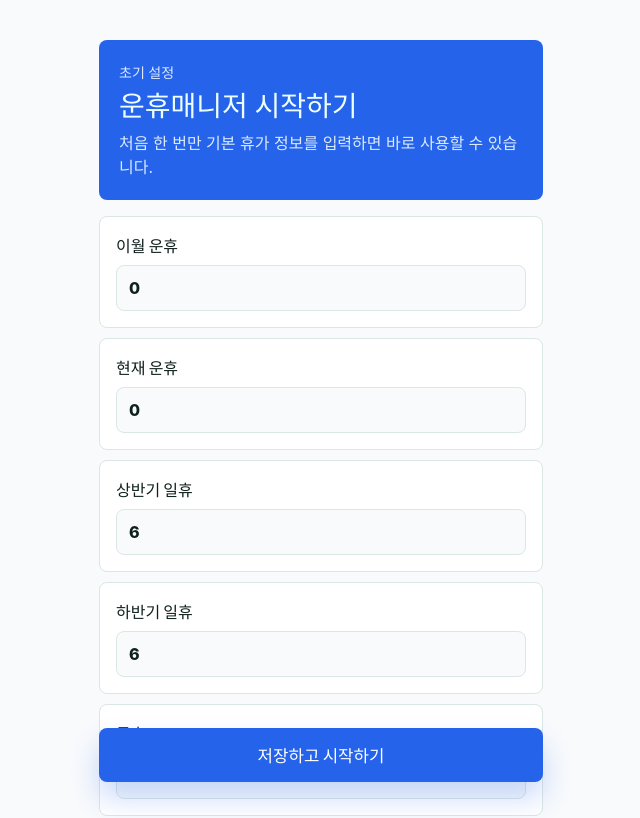
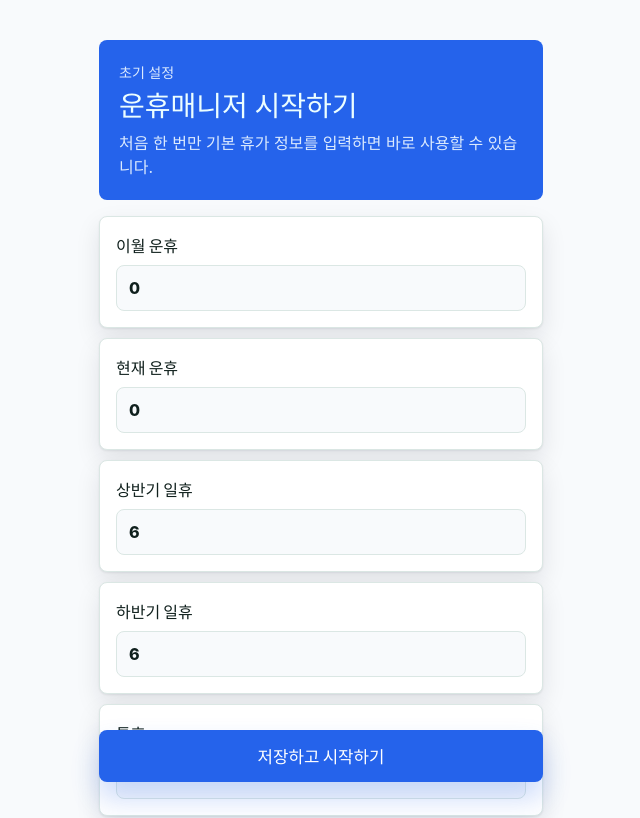
Before and after one commit to yhs2861/unhyu-manager, a React (Vite) app: page /#/setup in a window 1280 px wide. Shown: the top 818 px of the page, without its empty margins (319-959 px from the left). Built offline with nearby package versions, Linux system fonts and the light colour scheme.

Commit message:
V2.0 Final Polish

```diff
--- a/src/pages/Home/HomePage.tsx
+++ b/src/pages/Home/HomePage.tsx
@@ -47,6 +47,11 @@ function HomePage() {
   const annualVacation = getCurrentAnnualVacationRemaining(settings, todayDate);
   const isBirthdayMonth = isBirthdayVacationMonth(settings, todayDate);
   const birthdayVacationRemaining = getBirthdayVacationRemaining(settings, records, todayDate);
+  const birthdayVacationStatus = isBirthdayMonth
+    ? birthdayVacationRemaining > 0
+      ? '사용 가능'
+      : '사용 완료'
+    : '해당 없음';
 
   return (
     <main className="app-shell home-page home-v2-page">
@@ -85,7 +90,7 @@ function HomePage() {
                 <dd>{todayRecord.absence ? '결근' : carWorkLabels[todayRecord.carWork]}</dd>
               </div>
             </dl>
-            <span className="home-card-action">기록 수정</span>
+            <span className="home-card-action">오늘 기록 수정</span>
           </>
         ) : (
           <>
@@ -136,7 +141,7 @@ function HomePage() {
           </div>
           <div>
             <dt>생휴</dt>
-            <dd>{isBirthdayMonth ? birthdayVacationRemaining : 0}</dd>
+            <dd>{birthdayVacationStatus}</dd>
           </div>
         </dl>
         <span>
--- a/src/styles.css
+++ b/src/styles.css
@@ -1,6 +1,33 @@
 :root {
-  color: #10201d;
-  background: #f8fafc;
+  --color-primary: #2563eb;
+  --color-primary-dark: #1d4ed8;
+  --color-primary-soft: #dbeafe;
+  --color-primary-subtle: #eff6ff;
+  --color-background: #f8fafc;
+  --color-surface: #ffffff;
+  --color-text: #10201d;
+  --color-muted: #64748b;
+  --color-border: #e2e8f0;
+  --radius-card: 8px;
+  --radius-pill: 999px;
+  --shadow-card:
+    0 1px 2px rgb(15 23 42 / 8%),
+    0 10px 24px rgb(15 23 42 / 10%);
+  --shadow-card-strong:
+    0 2px 4px rgb(37 99 235 / 18%),
+    0 16px 34px rgb(37 99 235 / 28%);
+  --shadow-pressed:
+    0 1px 2px rgb(15 23 42 / 8%),
+    0 5px 14px rgb(15 23 42 / 12%);
+  --page-gap: 16px;
+  --card-padding: 18px;
+  --button-height: 52px;
+  --font-title: 1.75rem;
+  --font-subtitle: 1.1rem;
+  --font-body: 0.95rem;
+  --font-caption: 0.88rem;
+  color: var(--color-text);
+  background: var(--color-background);
   font-family:
     Inter, Pretendard, -apple-system, BlinkMacSystemFont, 'Segoe UI', sans-serif;
   font-synthesis: none;
@@ -17,6 +44,8 @@ body {
   min-width: 320px;
   min-height: 100vh;
   margin: 0;
+  color: var(--color-text);
+  background: var(--color-background);
 }
 
 #root {
@@ -30,6 +59,10 @@ a {
 
 button {
   cursor: pointer;
+}
+
+button:disabled {
+  cursor: not-allowed;
 }
 
 textarea {
@@ -126,12 +159,12 @@ h3 {
 
 h1 {
   margin-top: 4px;
-  font-size: 2rem;
+  font-size: var(--font-title);
   line-height: 1.15;
 }
 
 h2 {
-  font-size: 1.1rem;
+  font-size: var(--font-subtitle);
 }
 
 h3 {
@@ -207,7 +240,7 @@ h3 {
 }
 
 .home-v2-page {
-  gap: 14px;
+  gap: var(--page-gap);
   background:
     radial-gradient(circle at top left, rgb(219 234 254 / 68%), transparent 34%),
     #f8fafc;
@@ -234,13 +267,11 @@ h3 {
   width: 100%;
   gap: 12px;
   border: 0;
-  border-radius: 8px;
-  padding: 18px;
+  border-radius: var(--radius-card);
+  padding: var(--card-padding);
   color: #10201d;
   background: #ffffff;
-  box-shadow:
-    0 1px 2px rgb(15 23 42 / 8%),
-    0 10px 24px rgb(15 23 42 / 10%);
+  box-shadow: var(--shadow-card);
   text-align: left;
   transition:
     box-shadow 160ms ease,
@@ -249,9 +280,7 @@ h3 {
 
 .home-card:active {
   transform: translateY(1px);
-  box-shadow:
-    0 1px 2px rgb(15 23 42 / 8%),
-    0 5px 14px rgb(15 23 42 / 12%);
+  box-shadow: var(--shadow-pressed);
 }
 
 .home-card:focus-visible {
@@ -282,9 +311,7 @@ h3 {
   padding: 24px 20px;
   color: #ecfeff;
   background: linear-gradient(135deg, #2563eb, #1d4ed8);
-  box-shadow:
-    0 2px 4px rgb(37 99 235 / 18%),
-    0 16px 34px rgb(37 99 235 / 28%);
+  box-shadow: var(--shadow-card-strong);
 }
 
 .home-primary-card .home-card-label,
@@ -293,7 +320,7 @@ h3 {
 }
 
 .home-primary-card strong {
-  font-size: clamp(3.2rem, 18vw, 5.4rem);
+  font-size: clamp(4rem, 22vw, 6.6rem);
   letter-spacing: 0;
 }
 
@@ -352,10 +379,10 @@ h3 {
 .home-card-action {
   display: inline-flex;
   width: fit-content;
-  min-height: 36px;
+  min-height: 40px;
   align-items: center;
   justify-content: center;
-  border-radius: 999px;
+  border-radius: var(--radius-pill);
   padding: 0 14px;
   color: #ffffff;
   background: #2563eb;
@@ -746,12 +773,12 @@ h3 {
 }
 
 .work-input-v2-page {
-  gap: 14px;
+  gap: var(--page-gap);
   padding-right: 16px;
   padding-bottom: 126px;
   padding-left: 16px;
   background:
-    radial-gradient(circle at top right, rgb(204 251 241 / 72%), transparent 34%),
+    radial-gradient(circle at top right, rgb(219 234 254 / 72%), transparent 34%),
     #f8fafc;
 }
 
@@ -800,10 +827,8 @@ h3 {
 
 .work-input-v2-page .work-section {
   border: 0;
-  padding: 18px;
-  box-shadow:
-    0 1px 2px rgb(15 23 42 / 8%),
-    0 10px 24px rgb(15 23 42 / 9%);
+  padding: var(--card-padding);
+  box-shadow: var(--shadow-card);
 }
 
 .work-section-heading {
@@ -885,9 +910,7 @@ h3 {
 }
 
 .work-card-option.selected {
-  box-shadow:
-    0 2px 6px rgb(37 99 235 / 18%),
-    0 12px 24px rgb(37 99 235 / 18%);
+  box-shadow: var(--shadow-card-strong);
 }
 
 .work-option:disabled {
@@ -925,9 +948,7 @@ h3 {
   gap: 16px;
   border: 0;
   padding: 20px;
-  box-shadow:
-    0 1px 2px rgb(15 23 42 / 8%),
-    0 14px 28px rgb(15 23 42 / 12%);
+  box-shadow: var(--shadow-card);
   text-align: left;
 }
 
@@ -1026,9 +1047,7 @@ h3 {
   border-radius: 8px;
   color: #ffffff;
   background: #2563eb;
-  box-shadow:
-    0 4px 8px rgb(37 99 235 / 18%),
-    0 18px 34px rgb(37 99 235 / 30%);
+  box-shadow: var(--shadow-card-strong);
   font-size: 1.08rem;
   font-weight: 900;
 }
@@ -1305,9 +1324,7 @@ h3 {
   border: 1px solid #e2e8f0;
   border-radius: 8px;
   background: #ffffff;
-  box-shadow:
-    0 1px 2px rgb(15 23 42 / 8%),
-    0 10px 24px rgb(15 23 42 / 9%);
+  box-shadow: var(--shadow-card);
 }
 
 .data-management-card span,
@@ -1548,6 +1565,93 @@ h3 {
   background: #e2e8f0;
 }
 
+.summary-panel,
+.dashboard-grid,
+.home-page,
+.input-page,
+.work-input-page,
+.calendar-page,
+.settings-page,
+.setup-page,
+.statistics-page {
+  gap: var(--page-gap);
+}
+
+.summary-panel > div,
+.dashboard-card,
+.home-card,
+.recent-record,
+.empty-message,
+.quick-action,
+.calculation-test,
+.vehicle-card,
+.input-panel,
+.result-panel,
+.work-section,
+.work-result,
+.calendar-panel,
+.settings-current-annual,
+.settings-field,
+.data-management-card,
+.app-info-card,
+.setup-hero,
+.setup-field,
+.statistics-header,
+.month-close-panel {
+  border-radius: var(--radius-card);
+}
+
+.summary-panel > div,
+.dashboard-card,
+.recent-record,
+.input-panel,
+.work-section,
+.calendar-panel,
+.settings-current-annual,
+.settings-field,
+.setup-field,
+.month-close-panel {
+  box-shadow: var(--shadow-card);
+}
+
+.quick-action button,
+.option-button,
+.save-button,
+.settings-save-button,
+.settings-reset-button,
+.settings-setup-button,
+.data-management-actions button,
+.setup-save-button,
+.month-close-panel button {
+  min-height: var(--button-height);
+  border-radius: var(--radius-card);
+}
+
+.eyebrow,
+.home-card-label,
+.dashboard-card p,
+.dashboard-card span,
+.home-today-card dt,
+.home-metric-grid dt,
+.work-section-heading span,
+.work-result-grid dt,
+.settings-current-annual span,
+.settings-current-annual p,
+.data-management-card span,
+.data-management-card p,
+.app-info-card span,
+.app-info-card p,
+.month-close-panel span {
+  font-size: var(--font-caption);
+}
+
+.dashboard-card strong,
+.settings-current-annual strong,
+.data-management-card strong {
+  font-size: 1.45rem;
+  line-height: 1.1;
+}
+
 @media (min-width: 720px) {
   .app-shell {
     padding-top: 40px;
```
Also changed, not shown: public/manifest.webmanifest.
